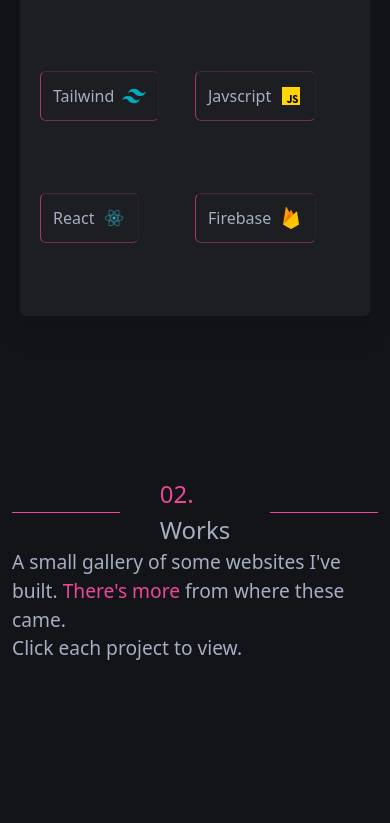
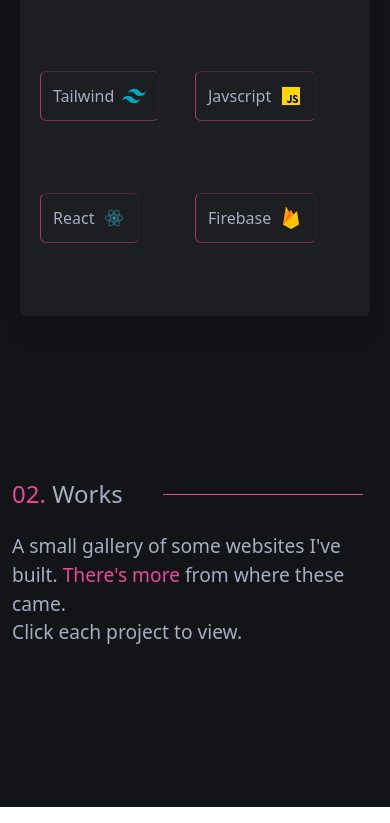
Before and after one commit to Meerahbel/TechSavvySis, a React (Vite) app: page / in a window 390 px wide. Shown: the part 1446-2269 px from the top of the page. Built offline with nearby package versions, Linux system fonts and the light colour scheme.

Commit message:
made minor changes

```diff
--- a/src/components/Works.jsx
+++ b/src/components/Works.jsx
@@ -2,13 +2,13 @@ const Works = () => {
   return (
     <section className="pb-40 px-3 md:px-[60px]">
       <div className="flex gap-10 items-center">
-        <div className="h-[1px] w-[200px] lg:w-[400px] bg-[#ec4899]"></div>
+        <div className="h-[1px] w-[200px] lg:w-[400px] bg-[#ec4899] hidden lg:block"></div>
         <p className="text-[#a6aec2] text-[1.5rem] lg:text-[2rem]">
           <span className="text-[#ec4899]">02.</span> Works
         </p>
         <div className="h-[1px] w-[200px] lg:w-[400px] bg-[#ec4899]"></div>
       </div>
-      <p className="text-[#a6aec2] text-[1.2rem]">
+      <p className="text-[#a6aec2] text-[1.2rem] mt-5">
         A small gallery of some websites I've built.{" "}
         <span className="text-[#ec4899]">
           <a href="https://github.com/Meerahbel?tab=repositories" target="/">
```
